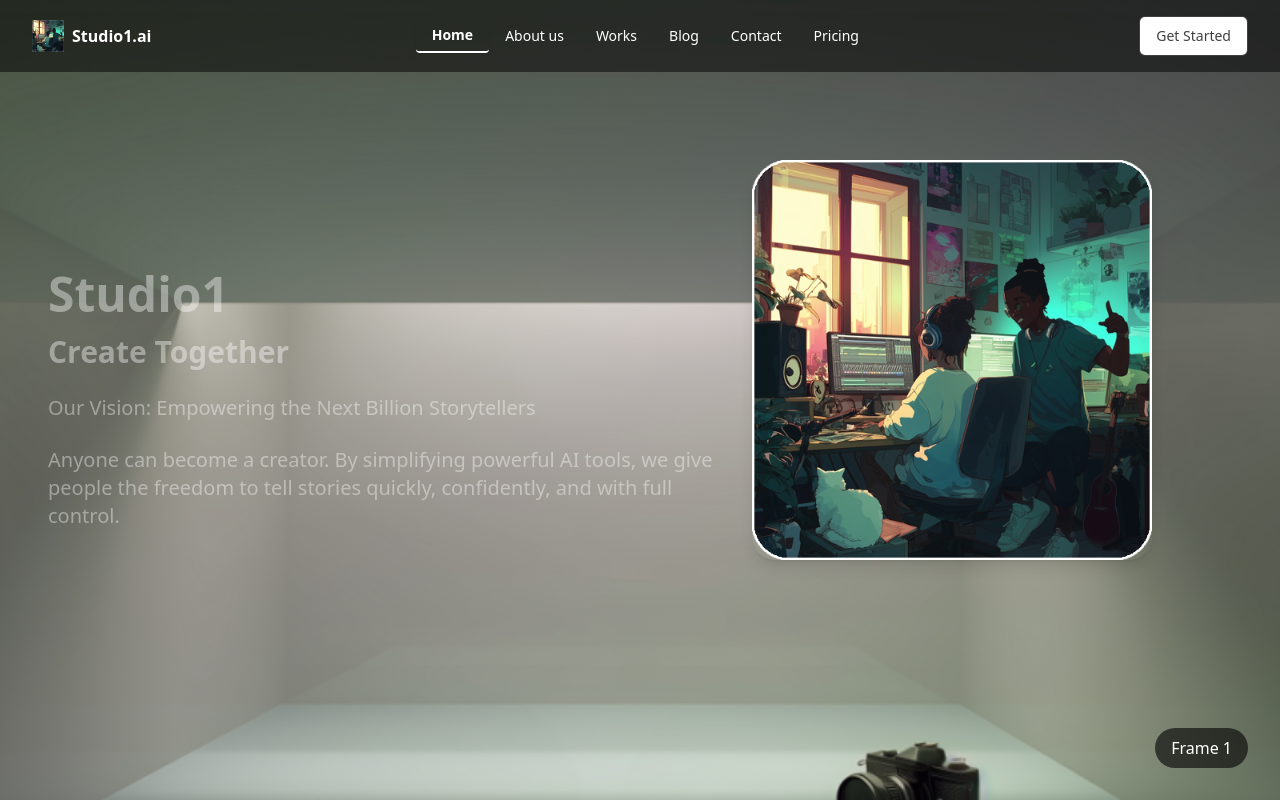
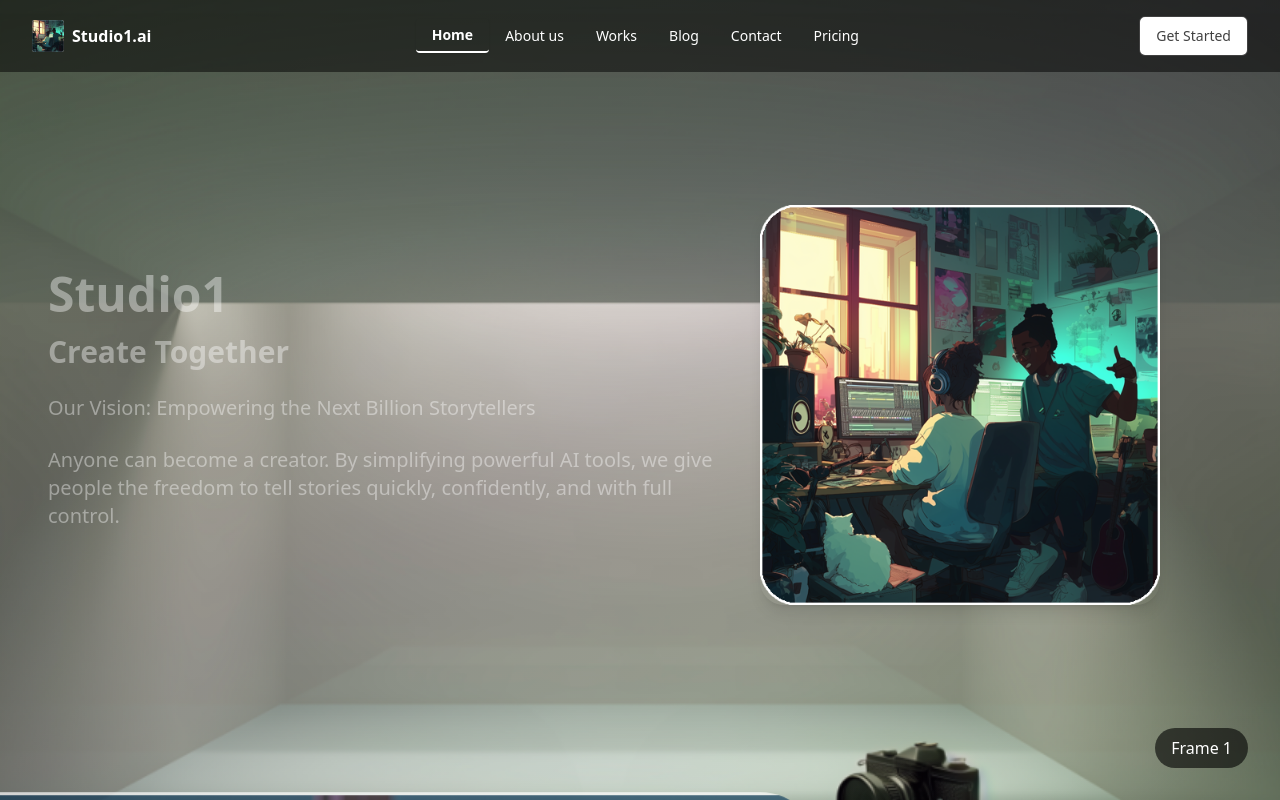
Before and after one commit to pihu-aims/landing-MVP, a Next.js app: page / in a window 1280 px wide. Shown: the top 800 px of the page. Built offline with nearby package versions, Linux system fonts and the light colour scheme.

Commit message:
Added customizable image placements

```diff
--- a/components/layers/ImagesLayer.jsx
+++ b/components/layers/ImagesLayer.jsx
@@ -5,54 +5,95 @@ import useFrameScrollAnimation from "../../hooks/useFrameScrollAnimation";
 
 export default function ImagesLayer() {
   const [isClient, setIsClient] = useState(false);
-  const { scrollY } = useFrameScrollAnimation();
+  const { currentFrame, isFrameTransition } = useFrameScrollAnimation();
 
-  // Set isClient to true when component mounts to avoid hydration errors
+  // Animation settings
+  const frameTransitionAnimationTrue = 'all 0.5s ease-out';
+  const frameTransitionAnimationFalse = 'all 0.2s linear';
+
+  // Array of images with their position/scale
+  const contentImages = [
+    {
+      id: "image-a",
+      src: "/images/a.png",
+      alt: "Image A - Our Vision",
+      positionPercentTop: 50,  // 20% down from viewport top
+      positionPercentLeft: 75, // 90% from left edge
+      scale: 1.0,
+      width: 400,              // px (optional)
+    },
+    {
+      id: "image-b",
+      src: "/images/b.png",
+      alt: "Image B - What We've Built",
+      positionPercentTop: 150,
+      positionPercentLeft: 25,
+      scale: 2.5,
+      width: 400,
+    },
+    {
+      id: "image-c",
+      src: "/images/c.png",
+      alt: "Image C - Who It's For",
+      positionPercentTop: 225,
+      positionPercentLeft: 80,
+      scale: 1.5,
+      width: 350,
+    },
+    {
+      id: "image-d",
+      src: "/images/d.png",
+      alt: "Image D - Who We Are",
+      positionPercentTop: 275,
+      positionPercentLeft: 20,
+      scale: 1.5,
+      width: 380,
+    },
+    {
+      id: "image-e",
+      src: "/images/e.png",
+      alt: "Image E - Additional Content",
+      positionPercentTop: 350,
+      positionPercentLeft: 35,
+      scale: 1.25,
+      width: 450,
+    },
+  ];
+
+  // Set isClient on mount
   useEffect(() => {
     setIsClient(true);
   }, []);
 
-  // Only render on client side to avoid hydration mismatch
   if (!isClient) return null;
 
   return (
-    <div
-      className="fixed top-0 left-0 w-full h-full z-25 pointer-events-none"
-    >
-      {/* Image A - First section */}
-      <img
-        src="/images/a.png"
-        alt="Image A - Our Vision"
-        className="absolute w-[400px] h-auto top-[20vh] right-[10vw] object-cover rounded-3xl shadow-lg"
-      />
-
-      {/* Image B - Second section */}
-      <img
-        src="/images/b.png"
-        alt="Image B - What We've Built"
-        className="absolute w-[400px] h-auto top-[120vh] left-[10vw] object-cover rounded-3xl shadow-lg"
-      />
-
-      {/* Image C - Third section */}
-      <img
-        src="/images/c.png"
-        alt="Image C - Who It's For"
-        className="absolute w-[350px] h-auto top-[220vh] right-[10vw] object-cover rounded-3xl shadow-lg"
-      />
-
-      {/* Image D - Third section */}
-      <img
-        src="/images/d.png"
-        alt="Image D - Who It's For"
-        className="absolute w-[380px] h-auto top-[270vh] left-[10vw] object-cover rounded-3xl shadow-lg"
-      />
-
-      {/* Image E - Fourth section */}
-      <img
-        src="/images/e.png"
-        alt="Image E - Additional Content"
-        className="absolute w-[450px] h-auto top-[320vh] left-[10vw] object-cover rounded-3xl shadow-lg"
-      />
-    </div>
+      <div className="fixed top-0 left-0 w-full h-full z-25 pointer-events-none">
+        {contentImages.map((image, index) => (
+            <img
+                key={image.id}
+                src={image.src}
+                alt={image.alt}
+                className="absolute object-cover rounded-3xl shadow-lg"
+                style={{
+                  top: `${image.positionPercentTop}vh`,   // Center vertically
+                  left: `${image.positionPercentLeft}vw`, // Center horizontally
+                  width: `${image.width}px`,
+                  height: 'auto',
+                  transform: `
+              translate(-50%, -50%)             /* Center the image */
+              scale(${image.scale || 1})        /* Scale the image */
+              ${isFrameTransition && currentFrame === index ? 'translateY(5px)' : ''}
+            `,
+                  opacity: Math.abs(currentFrame - index) <= 1
+                      ? 1 - Math.abs(currentFrame - index) * 0.3
+                      : 0.4,
+                  transition: isFrameTransition
+                      ? frameTransitionAnimationTrue
+                      : frameTransitionAnimationFalse,
+                }}
+            />
+        ))}
+      </div>
   );
 }
```
